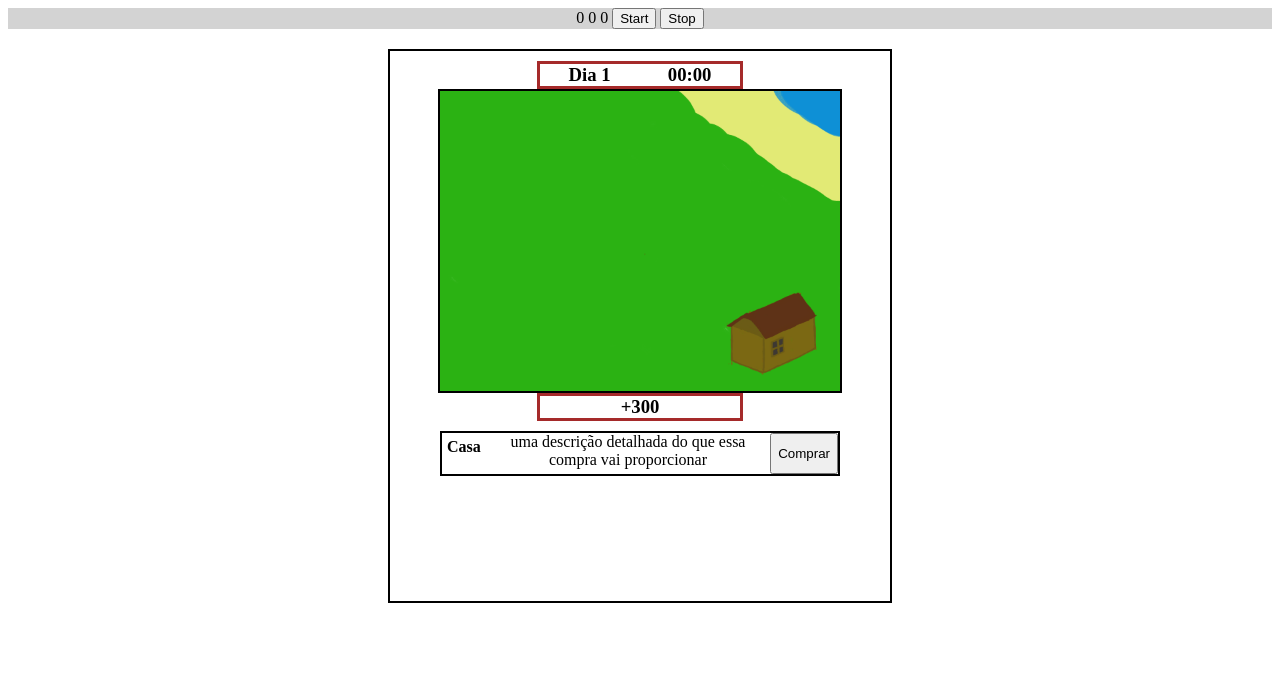
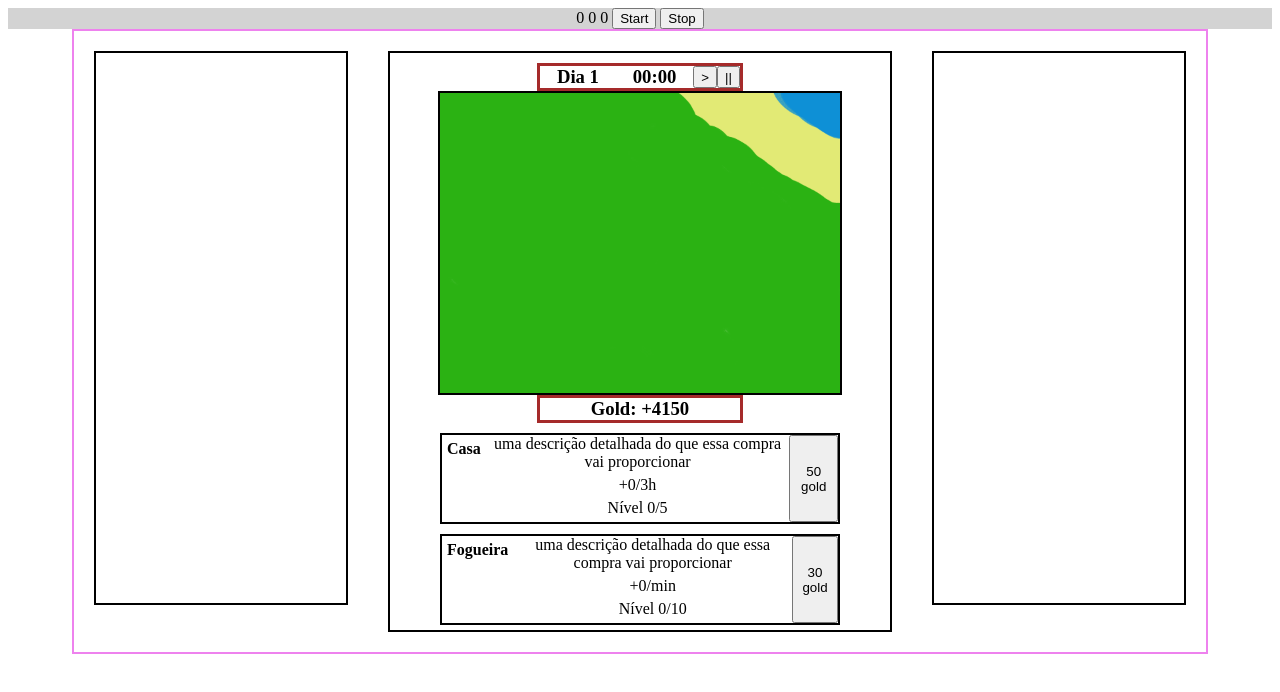
Before and after one commit to yuriverso/Vita, a plain HTML site: page index.html in a window 1280 px wide. Drawn offline with Linux system fonts and the light colour scheme.

Commit message:
Construções e mecânicas
- funções para marcar passar dos dias e horas/minutos
- funções de comprar e melhorar construções
- funções de calcular gold ganho

```diff
--- a/index.html
+++ b/index.html
@@ -14,28 +14,53 @@
             <span id="h">0</span>
             <span id="min">0</span>
             <span id="seg">0</span>
-            <button onclick="start()" id="start">Start</button>
-            <button onclick="stop()">Stop</button>
+            <button onclick="start()" >Start</button>
+            <button onclick="pause()">Stop</button>
         </div>
     </header>
     <main>
+        <div id="menu">
+
+        </div>
         <div id="panel">
             <div id="time">
-                <h3>Dia 1</h3>
+                <h3 id="day">Dia 1</h3>
                 <h3 id="timeTracker">00:00</h3>
+                <button id="start" onclick="start()">></button>
+                <button onclick="pause()">||</button>
             </div>
             <div id="image">
                 <img src="img/vitabasic.png" alt="background" id="backimage" width="400">
                 <img src="img/vitahouse.png" alt="house" id="house" width="400">
             </div>
-            <div id="gold">
-                <h3>+300</h3>
+            <div id="gold-box">
+                <h3 id="gold-label">Gold: </h3>
+                <h3 id="gold">0</h3>
+            </div>
+            <div>
+                <h4 id="message"></h4>
             </div>
             <section>
                 <h4>Casa</h4>
-                <p>uma descrição detalhada do que essa compra vai proporcionar</p>
-                <button>Comprar</button>
+                <article>
+                    <p>uma descrição detalhada do que essa compra vai proporcionar</p>
+                    <p id="house-bonus"></p>
+                    <p id="house-level"></p>
+                </article>
+                <button id="buy-house" onclick="buyHouse()"></button>
             </section>
+            <section>
+                <h4>Fogueira</h4>
+                <article>
+                    <p>uma descrição detalhada do que essa compra vai proporcionar</p>
+                    <p id="bonfire-bonus"></p>
+                    <p id="bonfire-level"></p>
+                </article>
+                <button id="buy-bonfire" onclick="buyBonfire()"></button>
+            </section>
+        </div>
+        <div id="objetivos">
+
         </div>
 
     </main>
--- a/script.js
+++ b/script.js
@@ -4,35 +4,64 @@ var timer;
 var sec = 0
 var min = 0
 var h = 0
-var d = 0
+var d = 1
+var gold = 4150
 
-function adicionar(){
+var house = false
+var houseLevel = 0
+var houseMaxLevel = 5
+var housePrice = 50*(houseLevel+1)**2
+let houseBonus = 100*houseLevel
+
+var bonfire = false
+var bonfireLevel = 0
+var bonfireMaxLevel = 10
+var bonfirePrice = 30*(bonfireLevel+1)**2
+let bonfireBonus = 1*houseLevel
+
+
+updateValues()
+
+function contador(){
     sec += 1;
     if(sec===60){
         min++;
         document.getElementById("min").innerHTML = min;
         sec=0;
     }
-    if(min===60){
-        h+=1;
+    if(min===24){
+        d+=1;
+        min=0;
         document.getElementById("h").innerHTML = h;
     }
     document.getElementById("seg").innerHTML = sec;
     countTime();
+    countGold();
+
 }
+function updateValues(){
+    if (gold>0){
+        document.getElementById("gold").innerHTML = "+"+gold
+    }
+    else{
+        document.getElementById("gold").innerHTML = gold
+    }
+    updateHouseValues()
+    updateBonfireValues()
 
+}
 function start(){
-    timer = setInterval(adicionar, 1000);
+    timer = setInterval(contador, 1000);
     document.getElementById("start").disabled = true
 }
-function stop(){
+function pause(){
     clearInterval(timer);
     sec = min = h = 0;
     document.getElementById("start").disabled = false
 }
-
 function countTime(){
     var timeTracker = document.getElementById("timeTracker")
+    var day = document.getElementById("day")
 
     if(sec<10){
         seconds = "0"+String(sec)
@@ -45,5 +74,84 @@ function countTime(){
         minutes = String(min)
     }
     timeTracker.innerHTML = minutes+":"+seconds
+    day.innerHTML = "Dia "+d
 
 }
+function countGold(){
+    if(house && min%3===0 && sec===0){
+        gold+=houseBonus
+    }
+    if(bonfire){
+        gold+=bonfireBonus
+    }
+    if (gold>0){
+        document.getElementById("gold").innerHTML = "+"+gold
+    }
+    else{
+        document.getElementById("gold").innerHTML = gold
+    }
+
+}
+
+// Buildings functions
+
+function buyHouse(){
+    if(gold >= housePrice){
+        gold-=housePrice
+        house = true;
+        houseLevel += 1
+        document.getElementById("house").style.visibility = "visible"
+        document.getElementById("message").style.color = "green"
+        document.getElementById("message").innerHTML = "Casa comprada!"
+    }
+    else{
+        document.getElementById("message").style.color = "red"
+        document.getElementById("message").innerHTML = "Gold insuficiente!"
+    }
+    updateValues()
+}
+function updateHouseValues(){
+    housePrice = 50*(houseLevel+1)**2
+    houseBonus = 100*houseLevel
+
+    if(houseLevel === houseMaxLevel){
+        document.getElementById("buy-house").disabled = true
+        document.getElementById("house-level").innerHTML = "Nível Máximo"
+    }
+    else{
+        document.getElementById("buy-house").innerHTML = housePrice + " gold"
+        document.getElementById("house-level").innerHTML = "Nível "+houseLevel+"/"+houseMaxLevel
+    }
+    document.getElementById("house-bonus").innerHTML = "+"+houseBonus+"/3h"
+}
+
+function buyBonfire(){
+    if(gold >= bonfirePrice){
+        gold-=bonfirePrice
+        bonfire = true;
+        bonfireLevel += 1
+        //document.getElementById("bonfire").style.visibility = "visible"
+        document.getElementById("message").style.color = "green"
+        document.getElementById("message").innerHTML = "Fogueira comprada!"
+    }
+    else{
+        document.getElementById("message").style.color = "red"
+        document.getElementById("message").innerHTML = "Gold insuficiente!"
+    }
+    updateValues()
+}
+function updateBonfireValues(){
+    bonfirePrice = 30*(bonfireLevel+1)**2
+    bonfireBonus = 1*bonfireLevel
+
+    if(bonfireLevel === bonfireMaxLevel){
+        document.getElementById("buy-bonfire").disabled = true
+        document.getElementById("bonfire-level").innerHTML = "Nível Máximo"
+    }
+    else{
+        document.getElementById("buy-bonfire").innerHTML = bonfirePrice + " gold"
+        document.getElementById("bonfire-level").innerHTML = "Nível "+bonfireLevel+"/"+bonfireMaxLevel
+    }
+    document.getElementById("bonfire-bonus").innerHTML = "+"+bonfireBonus+"/min"
+
+}
--- a/style.css
+++ b/style.css
@@ -1,19 +1,35 @@
+body{
+    text-align: center;
+}
 main{
-    margin: auto;
-    width: fit-content;
     text-align: center;
+    display: inline-flex;
+    border: 2px solid violet;
 }
 
 header{
     text-align: center;
     background-color: lightgray;
 }
+div#menu{
+    margin: 20px;
+    width: 250px;
+    height: 550px;
+    border: 2px solid black;
 
+}
 div#panel{
     margin: 20px;
     width: 500px;
+    height: auto;
+    border: 2px solid black;
+}
+div#objetivos{
+    margin: 20px;
+    width: 250px;
     height: 550px;
     border: 2px solid black;
+
 }
 div#image{
     margin: 0px auto;
@@ -31,11 +47,11 @@ img#house{
     position: relative;
     top: -305px;
     right: 2px;
-    visibility: visible;
+    visibility: hidden;
 }
 section{
     border: 2px solid black;
-    margin: auto 50px;
+    margin: 5px 50px;
     display: inline-flex;
 }
 h4{
@@ -55,13 +71,19 @@ div#time{
     margin: 10px auto 0px auto;
     display: inline-flex;
 }
-div#gold{
+div#gold-box{
     border: 3px solid brown;
     width: 40%;
-    margin: 0px auto 10px auto;
+    margin: 0px auto;
 }
 h3{
     text-align: center;
     padding: 0;
     margin: auto;
 }
+h3#gold, h3#gold-label{
+    display: inline;
+}
+h4#message{
+    margin: 5px auto;
+}
```
